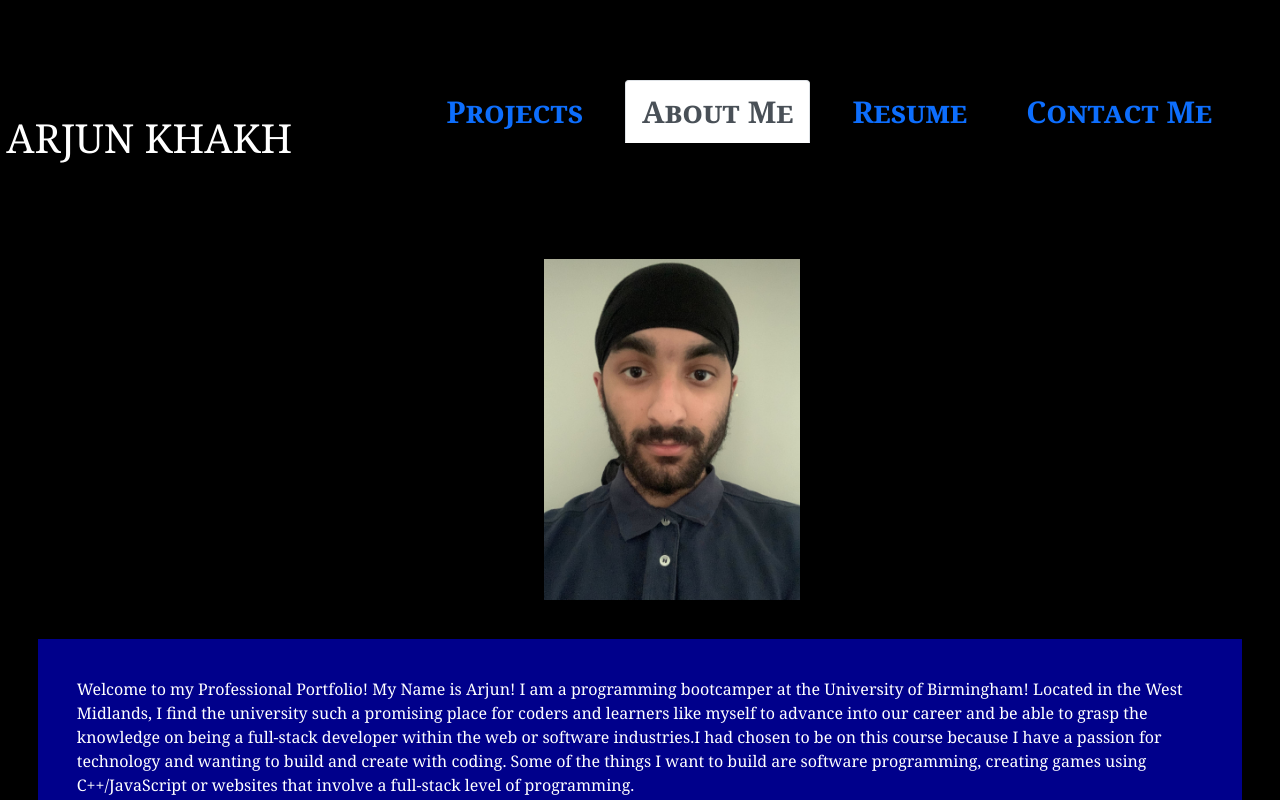
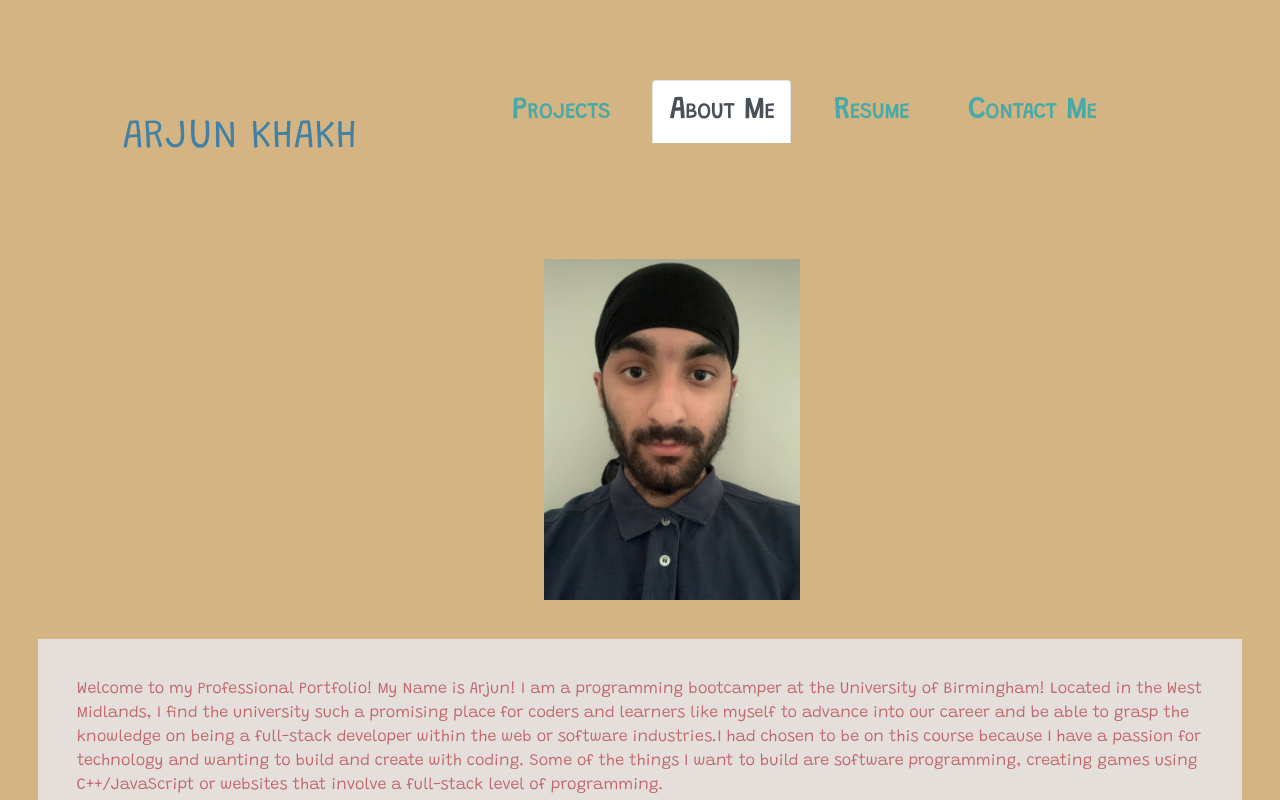
Before and after one commit to arjunkhakh/React-Portfolio, a React (Create React App) app: page / in a window 1280 px wide. Shown: the top 800 px of the page. Built offline with nearby package versions, Linux system fonts and the light colour scheme.

Commit message:
colour and font styling

```diff
--- a/src/App.css
+++ b/src/App.css
@@ -1,7 +1,9 @@
+@import url('https://fonts.googleapis.com/css2?family=Grandstander:wght@300&display=swap');
+
 * {
-    background-color: black;
-    color: white;
-    font-family: Georgia, 'Times New Roman', Times, serif;
+    background-color: #d4b483;
+    color: #C1666B;
+    font-family: 'Grandstander', cursive;
 }
 
 #firstImage {
@@ -48,13 +50,7 @@
   font-size: 500%;
 }
 
-.imgContainer {
-    position: relative;
-    text-align: center;
-    color: white;
-  }
-
-  #centered {
+#centered {
     margin-top: 5%;
     background-color: transparent;
     font-size: 100px;
@@ -82,7 +78,12 @@
 
   nav li a {
       font-size: 30%;
+      color: #48A9A6;
   }
+
+  nav li a:link {
+    color: #48A9A6;
+}
 
   nav {
     width: 100%;
@@ -101,7 +102,7 @@
     margin-left: 10%;
   }
 
-  nav.nav.nav-tabs.navbar-black.bg-black {
+  nav.nav.nav-tabs.navbar-black.bg-370617 {
     border: none;
 }
 
@@ -121,7 +122,7 @@
 
   #profileText {
     margin: 3%;
-    background-color: darkblue;
+    background-color: #E4DFDA;
     padding: 3%;
   }
 
@@ -129,3 +130,7 @@
     border-radius: 10px;
     padding: 10px;
   }
+
+  .footerbg {
+    background: #03071E;
+  }
--- a/src/components/Footer.js
+++ b/src/components/Footer.js
@@ -6,7 +6,7 @@ import mail from './pages/images/mail.png'
 function Footer() {
   return (
     <>
-    <footer id='centered'>
+    <footer className='footerbg' id='centered'>
     <a href='https://github.com/arjunkhakh/Market-Watch'><img id="githubicon" class="card-img-top" src={github} alt="Market Watch Github"></img></a>
     <a href='https://www.linkedin.com/in/arjun-khakh-117757225/'><img id="linkicon" class="card-img-top" src={linkdin} alt="Market Watch Visual"></img></a>
     <a href='mailto:arjunkhakh@gmail.com'><img id="mailicon" class="card-img-top" src={mail} alt="Market Watch Visual"></img></a>
--- a/src/components/Header.js
+++ b/src/components/Header.js
@@ -3,7 +3,7 @@ import React from 'react';
 function Header() {
   return (
     <>
-      <h1 style={{color: "white"}} className="card-title">ARJUN KHAKH</h1>
+      <h1 style={{color: '#4281a4'}} className="card-title">ARJUN KHAKH</h1>
   </>
   );
 }
--- a/src/components/Navigation.js
+++ b/src/components/Navigation.js
@@ -7,7 +7,7 @@ function Navigation({ currentPage, handlePageChange }) {
   <>
   {/* class="navbar navbar-dark bg-dark" */}
   <div id='centered'>
-   <nav className="nav nav-tabs navbar-black bg-black">
+   <nav className="nav nav-tabs navbar-black bg-370617">
    <Header />
      <li id='homeTab' className="nav-item"> <a className={currentPage === 'Project' ? 'nav-link active' : 'nav-link'} onClick={() => handlePageChange('Project')} href="#project" >Projects</a> </li>
      <li className="nav-item"> <a className={currentPage === 'About' ? 'nav-link active' : 'nav-link' } onClick={() => handlePageChange('About')}  href="#about">About Me</a>  </li>
```
